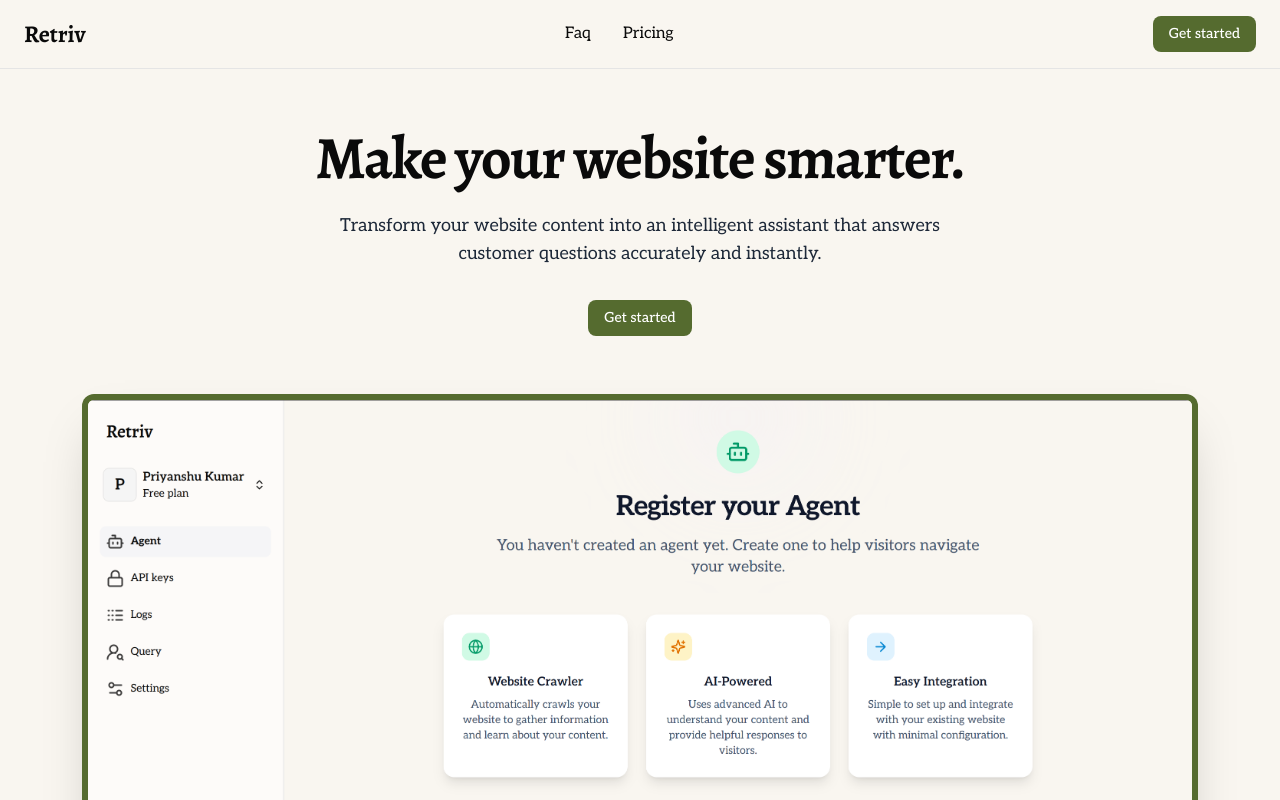
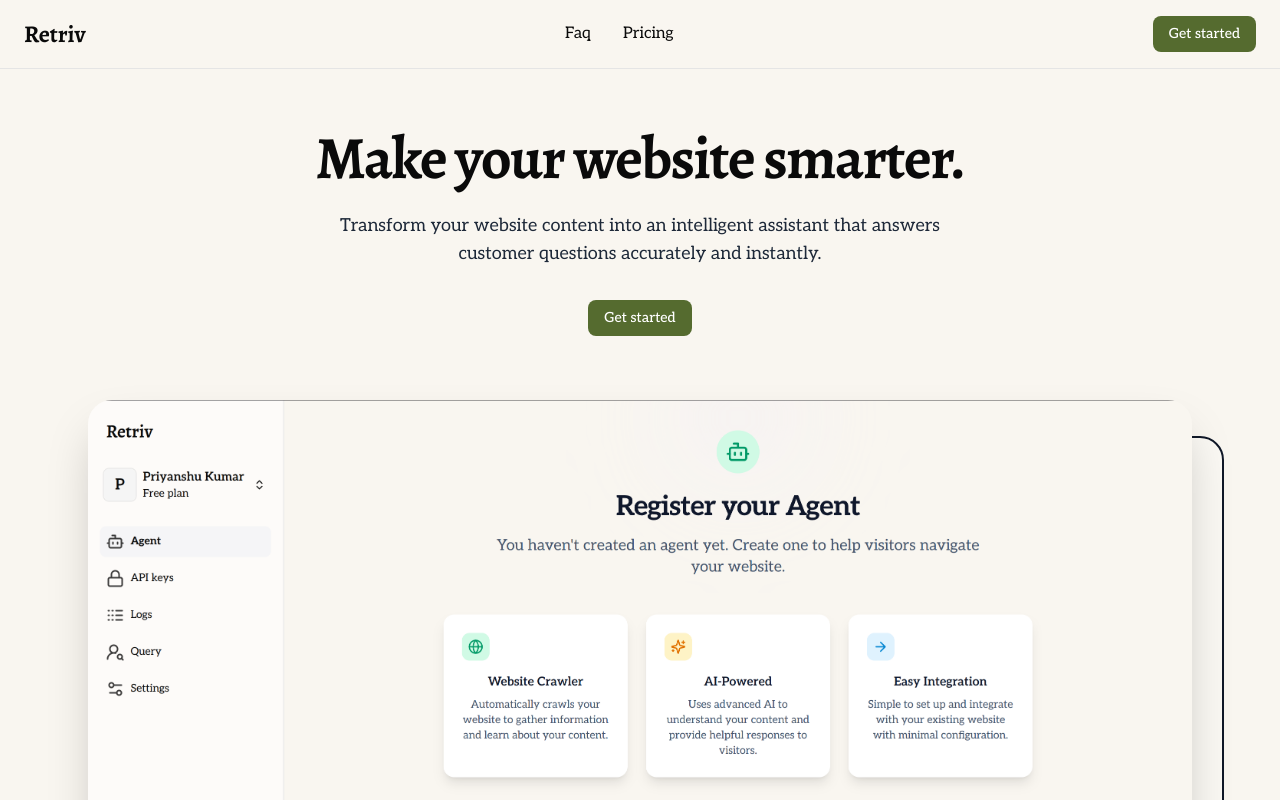
Before and after one commit to priyanshuxkumar/retriv-web, a Next.js app: page / in a window 1280 px wide. Shown: the top 800 px of the page. Built offline with nearby package versions, Linux system fonts and the light colour scheme.

Commit message:
add update Hero component and add Loader component

```diff
--- a/components/Hero.tsx
+++ b/components/Hero.tsx
@@ -9,7 +9,9 @@ export function HeroSection() {
     <section className="relative min-h-screen pt-32 pb-16 overflow-hidden">
       <div className="relative z-10 max-w-6xl mx-auto px-6">
         <div className="text-center mb-16">
-          <h1 className={`text-4xl md:text-6xl font-bold mb-6 tracking-tight ${alegreya.className}`}>
+          <h1
+            className={`text-4xl md:text-6xl font-bold mb-6 tracking-tight ${alegreya.className}`}
+          >
             Make your website smarter.
           </h1>
           <p className="text-gray-800 text-lg mb-8 max-w-2xl mx-auto">
@@ -17,7 +19,7 @@ export function HeroSection() {
             answers customer questions accurately and instantly.
           </p>
           <div className="flex gap-4 justify-center">
-            <Link href={'/signup'}>
+            <Link href={"/signup"}>
               <Button
                 variant="secondary"
                 className="bg-[#556B2F] text-white hover:bg-[#4A5F25]"
@@ -27,19 +29,19 @@ export function HeroSection() {
             </Link>
           </div>
         </div>
-
-        <div className="relative mx-auto rounded-sm overflow-hidden shadow-2xl ring-6 ring-[#556B2F]">
-          <div className="relative">
+        <div className="relative mx-auto rounded-3xl overflow-hidden shadow-2xl">
+          <div className="relative block">
             <Image
               src={heroImg}
               alt="hero-section-image"
               width={1920}
               height={1080}
-              className="w-full h-auto"
+              className="w-full h-auto block"
               priority
             />
           </div>
         </div>
+        <div className="absolute rounded-3xl -bottom-8 left-15 bg-white/20 border-[2px] border-gray-900 w-[1100px] h-[600px] -z-10"></div>
       </div>
     </section>
   );
--- /dev/null
+++ b/components/Loader.tsx
@@ -0,0 +1,15 @@
+import { LoaderCircle } from "lucide-react";
+
+interface LoaderProp {
+    color: string;
+    strokeWidth: string;
+    size: string;
+}
+
+export default function Loader({color = '#fff', strokeWidth='2px', size='1.5px'} : LoaderProp) {
+    return (
+        <div className="animate-spin">
+            <LoaderCircle color={color} strokeWidth={strokeWidth} size={size}/>
+        </div>
+    )
+}
```
